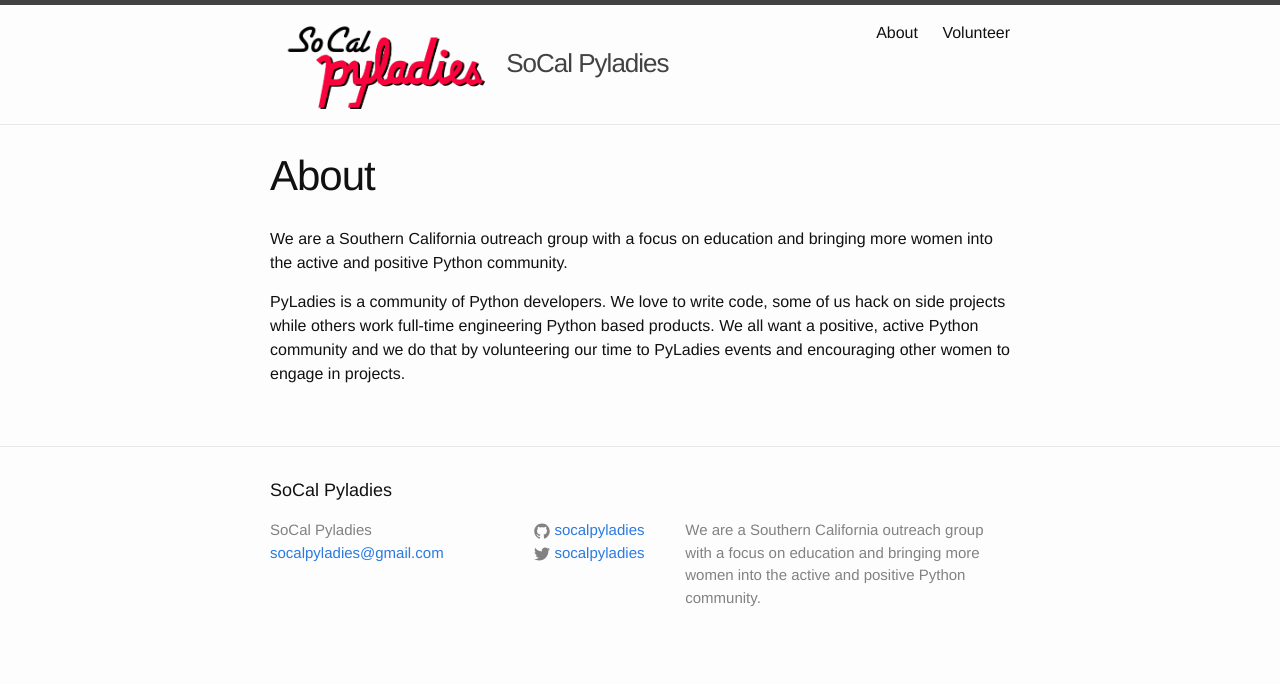
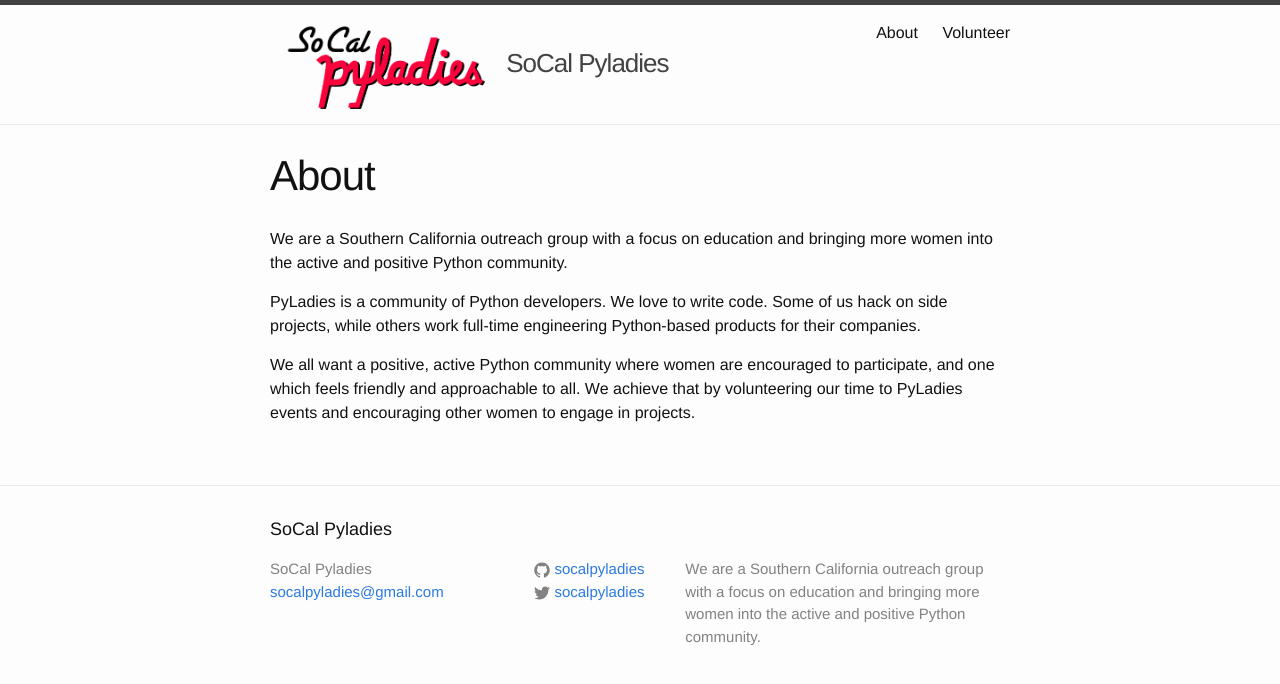
Before and after one commit to socalpyladies/socalpyladies.github.io, a Jekyll site: the page built from about.md, in a window 1280 px wide. Shown: the top 684 px of the page. Built offline with Jekyll 4.4.1, drawn with Linux system fonts in a browser that asks for light colours.

Commit message:
Minor edits and expansion.

```diff
--- a/about.md
+++ b/about.md
@@ -6,4 +6,6 @@ permalink: /about/
 
 We are a Southern California outreach group with a focus on education and bringing more women into the active and positive Python community.
 
-PyLadies is a community of Python developers. We love to write code, some of us hack on side projects while others work full-time engineering Python based products. We all want a positive, active Python community and we do that by volunteering our time to PyLadies events and encouraging other women to engage in projects.
+PyLadies is a community of Python developers. We love to write code. Some of us hack on side projects, while others work full-time engineering Python-based products for their companies.
+
+We all want a positive, active Python community where women are encouraged to participate, and one which feels friendly and approachable to all. We achieve that by volunteering our time to PyLadies events and encouraging other women to engage in projects.
```
